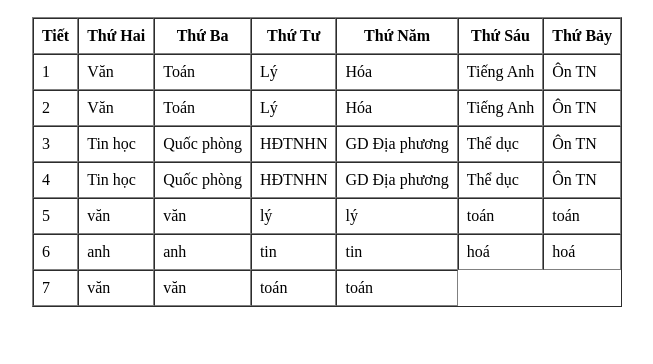
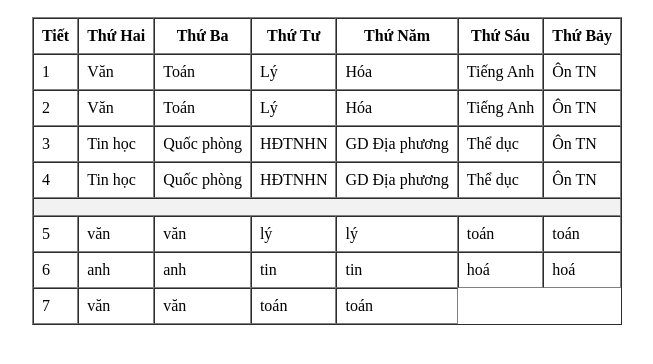
Before and after one commit to duongbaonguyen08-dotcom/12A12, a plain HTML site: page index.html in a window 1280 px wide. Shown: the part 110-474 px from the top of the page, without its empty margins (313-966 px from the left). Drawn offline with Linux system fonts and the light colour scheme.

Commit message:
Update index.html

```diff
--- a/index.html
+++ b/index.html
@@ -56,6 +56,10 @@
             <td>Ôn TN</td>
         </tr>
         <tr>
+            <td colspan="7" style="text-align: center; font-weight: bold; background-color: #f2f2f2;">
+            </td>
+        </tr>
+        <tr>
             <td>5</td>
             <td>văn</td>
             <td>văn</td>
```
